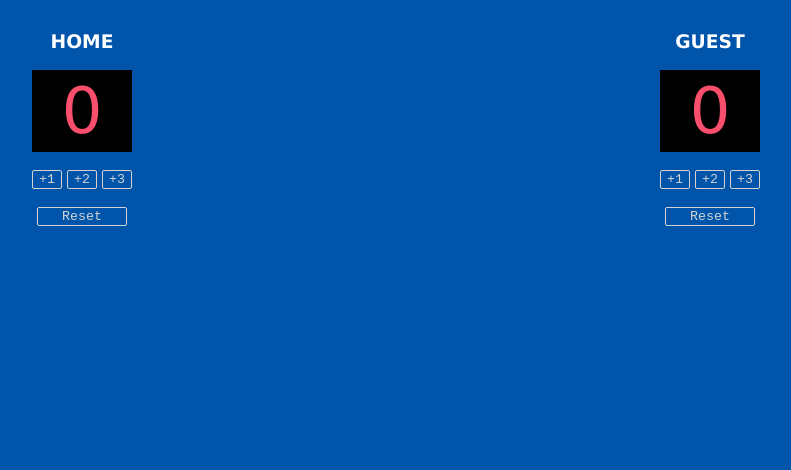
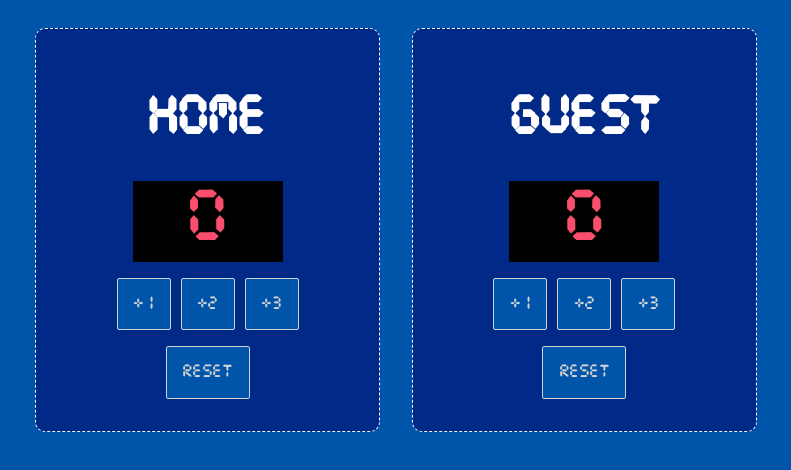
Before and after one commit to batsu/scoreboard, a website built with Vite: page index.html in a window 1280 px wide. Shown: the whole page, without its empty margins (244-1035 px from the left). Built offline with nearby package versions, Linux system fonts and the light colour scheme; a web font is replaced by a local one.

Commit message:
updated CSS

```diff
--- a/index.css
+++ b/index.css
@@ -1,22 +1,38 @@
+@font-face {
+  font-family: "CursedTimer";
+  src: url("/assets/CursedTimer.ttf");
+}
+
 body {
   margin: 0;
   padding: .75rem;
   background-color: #0055AA;
-  font-family: Verdana, Geneva, Tahoma, sans-serif;
+  font-family: "CursedTimer";
   color: white;
 }
 
+h1 {
+  font-size: 3rem;
+}
+
 .container {
+  margin: 0 auto;
   display: flex;
   justify-content: space-around;
+  width: clamp(min(10vw, 20rem), 60%, max(90vw, 55rem));
 }
 
 .card {
   display: flex;
+  margin: 1em;
   flex-direction: column;
   justify-content: space-around;
   align-items: center;
-  background-color: none;
+  width: clamp(min(10vw, 20rem), 300px, max(90vw, 55rem));
+  background-color: rgba(0, 24, 122, 70%);
+  padding: 2em;
+  border: 1px dashed white;
+  border-radius: 10px;
 }
 
 .scorebox {
@@ -24,7 +40,7 @@ body {
   display: flex;
   color: #F94F6D;
   background-color: black;
-  width: 100px;
+  width: clamp(min(10vw, 20rem), 150px, max(90vw, 55rem));
   font-size: 4em;
   justify-content: center;
   padding: 4px 0 4px;
@@ -35,8 +51,7 @@ body {
 }
 
 .buttonSm {
-  width: 30px;
-  font-family: Courier New, Courier, monospace;
+  padding: 1em;
   background-color: #0055AA;
   border: 1px solid lightgrey;
   border-radius: 2px;
@@ -44,8 +59,7 @@ body {
 }
 
 .buttonLg {
-  width: 90px;
-  font-family: Courier New, Courier, monospace;
+  padding: 1em;
   background-color: #0055AA;
   border: 1px solid lightgrey;
   border-radius: 2px;
--- a/index.html
+++ b/index.html
@@ -2,13 +2,19 @@
 <html>
 
 <head>
+  <link rel="stylesheet" href="https://cdnjs.cloudflare.com/ajax/libs/normalize/8.0.1/normalize.css">
+
+  <link rel="preconnect" href="https://fonts.googleapis.com">
+  <link rel="preconnect" href="https://fonts.gstatic.com" crossorigin>
+  <link href="https://fonts.googleapis.com/css2?family=ABeeZee:ital@0;1&display=swap" rel="stylesheet">
   <link rel="stylesheet" href="index.css">
+
 </head>
 
 <body>
   <div class="container">
     <div class="card">
-      <h3>HOME</h3>
+      <h1>HOME</h1>
       <div class="scorebox" id="box1">
         <span id="home">0</span>
       </div>
@@ -22,7 +28,7 @@
       </div>
     </div>
     <div class="card">
-      <h3>GUEST</h3>
+      <h1>GUEST</h1>
       <div class="scorebox" id="box2">
         <span id="guest">0</span>
       </div>
```
Also changed, not shown: assets/CursedTimer.ttf (added).
